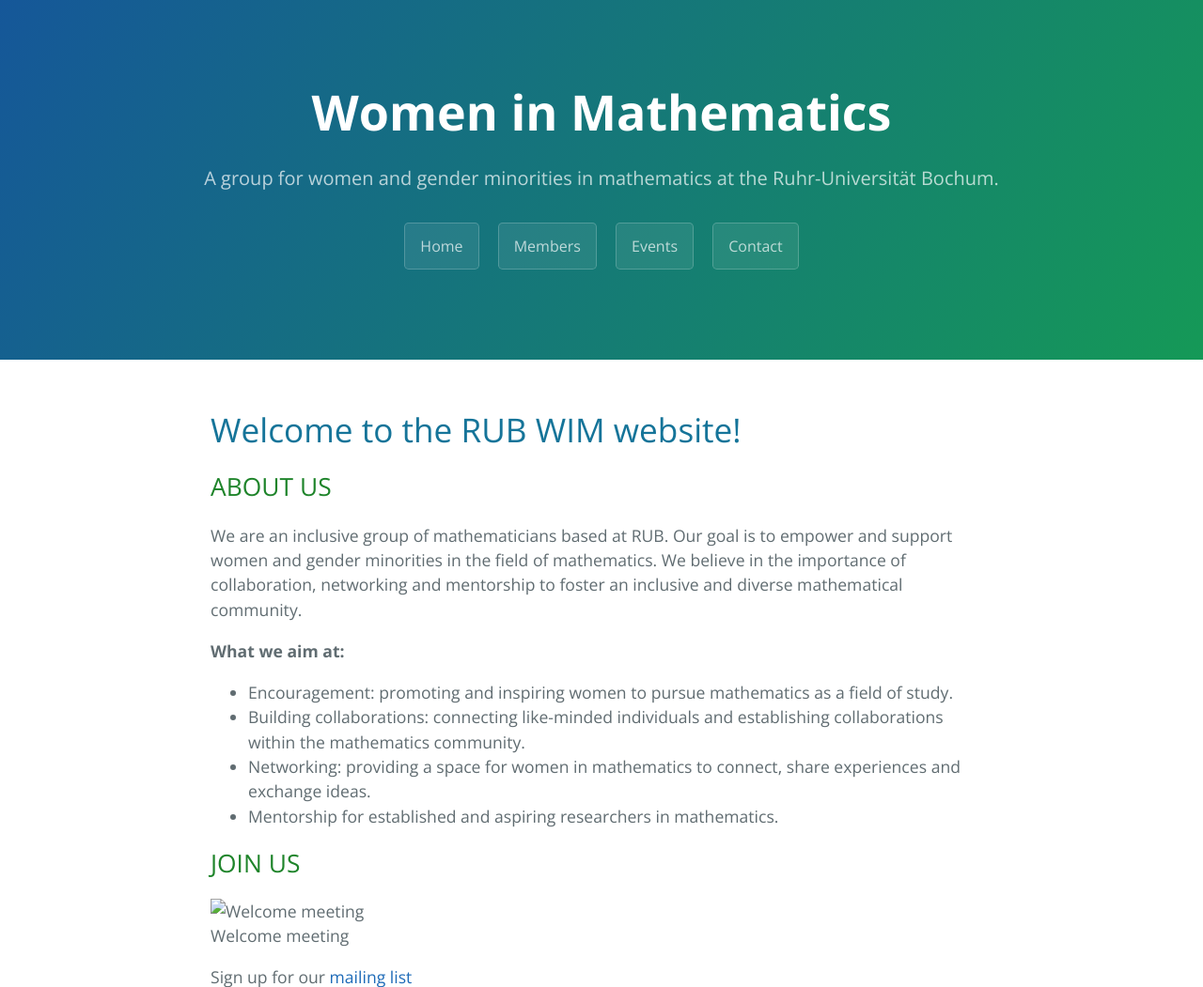
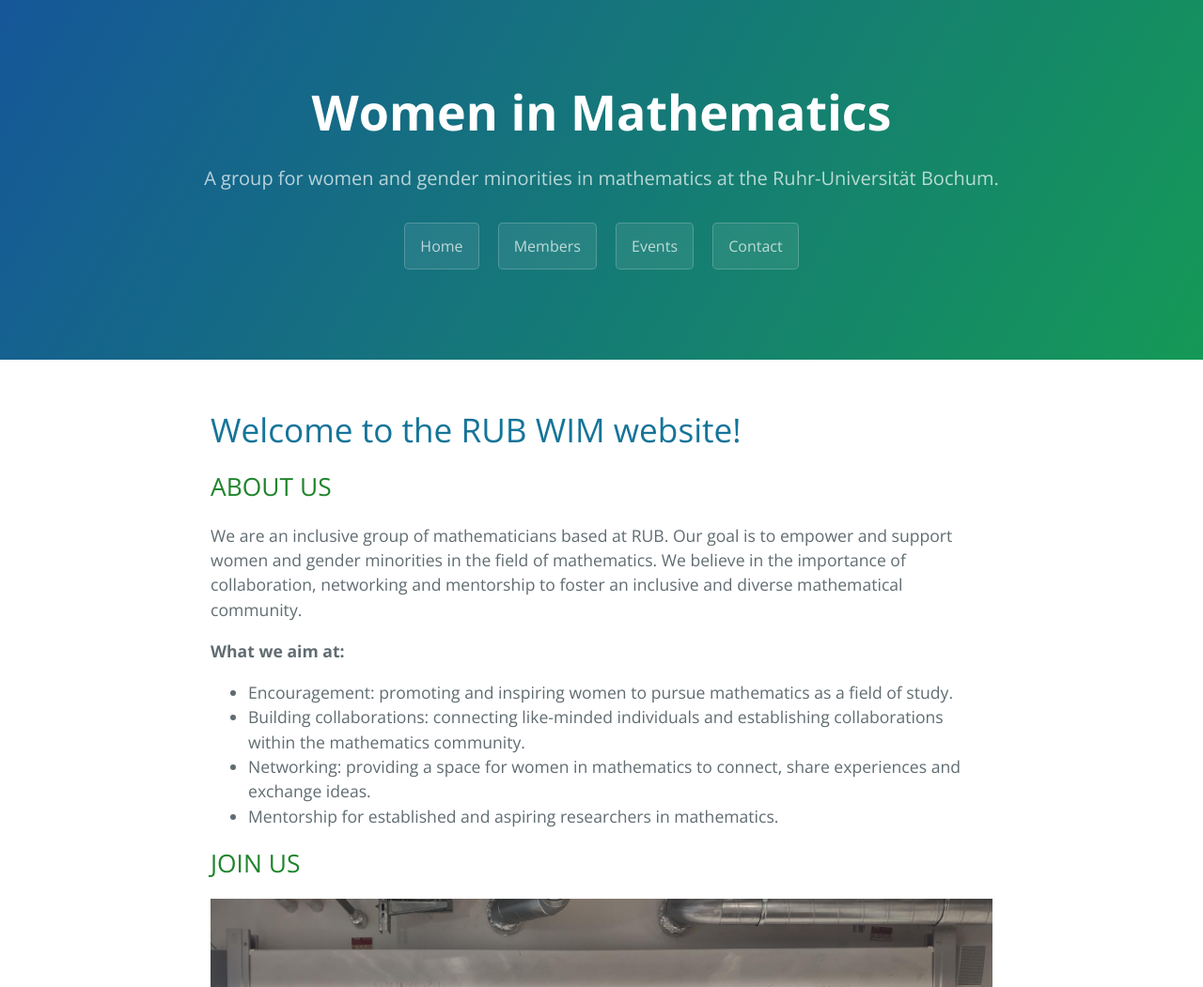
Before and after one commit to rub-wim/rub-wim.github.io, a Jekyll site: the page built from index.md, in a window 1280 px wide. Shown: the top 1051 px of the page at 94% size. Built offline with Jekyll 4.4.1, drawn with Linux system fonts in a browser that asks for light colours; comment, search, counter and statistics services are not loaded; grey boxes are pictures that could not be loaded.

Commit message:
Update index.md

```diff
--- a/index.md
+++ b/index.md
@@ -41,7 +41,7 @@
 {% include carousel.html height="50" unit="%" duration="7" number="1" %}-->
 
 ## JOIN US
-{% include image.html file="/uploads/pictures/Group_picture03.jpeg" description="Welcome meeting" %}
+{% include image.html file="Group_picture03.jpeg" description="Welcome meeting" %}
 <!--![Welcome meeting](/uploads/pictures/Group_picture03.jpeg)-->
 Sign up for our [mailing list](https://lists.ruhr-uni-bochum.de/mailman/listinfo/women-in-maths)
 <!-- End Jekyll SEO tag or become a member by filling out [this Google form](https://docs.google.com/forms/d/e/1FAIpQLSdmaadCNGYQ25b-C8ToJdVUVEInu_W2b99f71fXeSLqNCN-1Q/viewform?usp=sf_link)-->
```
